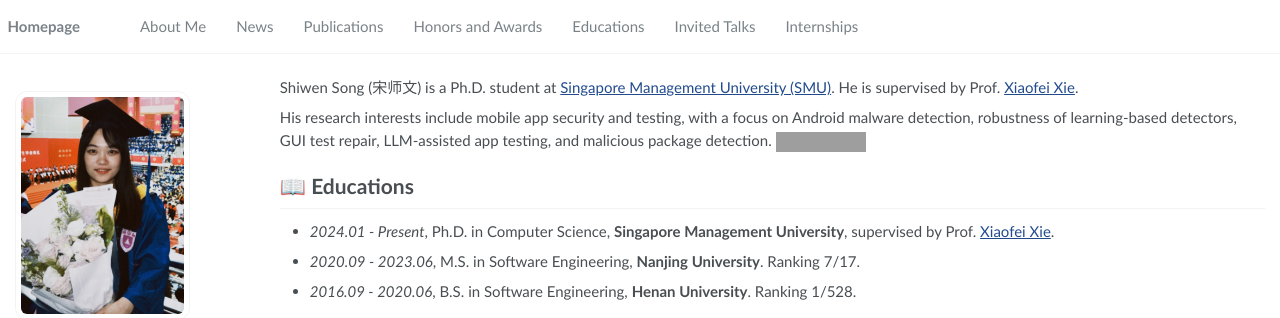
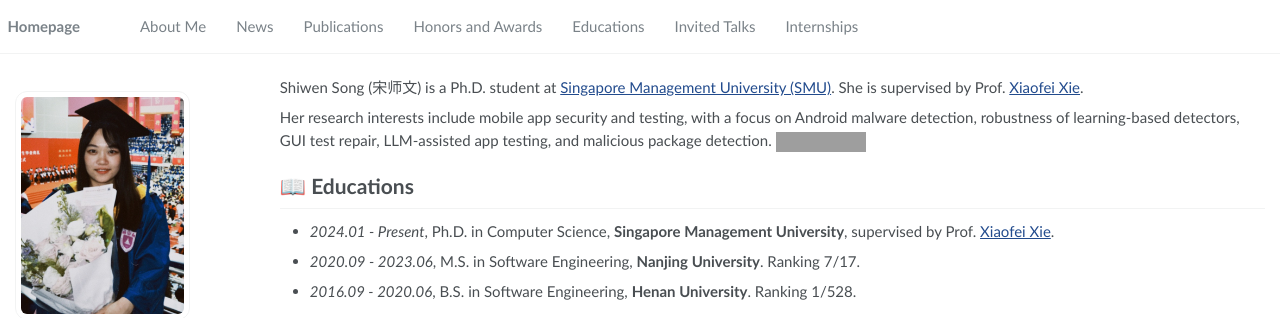
Before and after one commit to shiwen-song/shiwen-song.github.io, a Jekyll site: the page built from _pages/about.md, in a window 1280 px wide and 900 px high. Shown: the top 318 px of the window. Built offline with Jekyll 4.4.1, drawn with Linux system fonts in a browser that asks for light colours; grey boxes are pictures that could not be loaded.

Commit message:
Fix pronouns in bio
Co-Authored-By: Claude Sonnet 5.5 <noreply@anthropic.com>

```diff
--- a/_pages/about.md
+++ b/_pages/about.md
@@ -17,9 +17,9 @@ redirect_from:
 
 <span class='anchor' id='about-me'></span>
 
-Shiwen Song (宋师文) is a Ph.D. student at [Singapore Management University (SMU)](https://www.smu.edu.sg/). He is supervised by Prof. [Xiaofei Xie](https://scholar.google.com/citations?user=FfcZfJgAAAAJ&hl=zh-CN&oi=ao).
+Shiwen Song (宋师文) is a Ph.D. student at [Singapore Management University (SMU)](https://www.smu.edu.sg/). She is supervised by Prof. [Xiaofei Xie](https://scholar.google.com/citations?user=FfcZfJgAAAAJ&hl=zh-CN&oi=ao).
 
-His research interests include mobile app security and testing, with a focus on Android malware detection, robustness of learning-based detectors, GUI test repair, LLM-assisted app testing, and malicious package detection.
+Her research interests include mobile app security and testing, with a focus on Android malware detection, robustness of learning-based detectors, GUI test repair, LLM-assisted app testing, and malicious package detection.
 [<img src="https://img.shields.io/endpoint?url={{ url | url_encode }}&logo=Google%20Scholar&labelColor=f6f6f6&color=9cf&style=flat&label=citations">](https://scholar.google.com/citations?user=Sqhoo9AAAAAJ)
 
 # 📖 Educations
```
